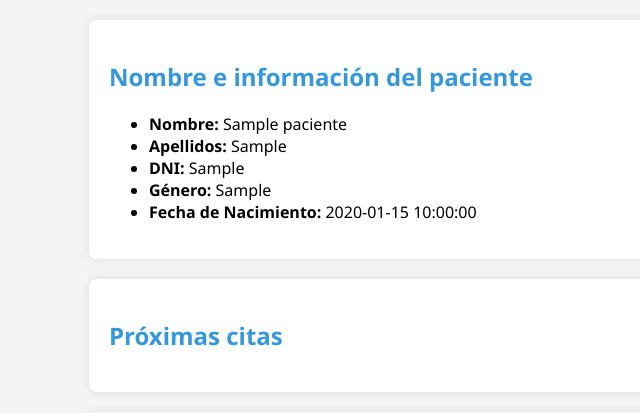
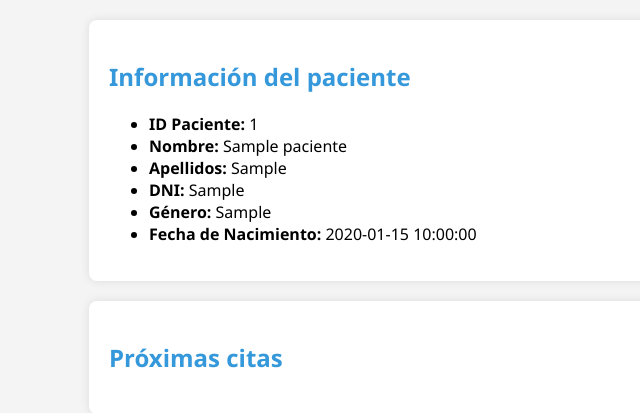
Before and after one commit to rodrigopozodev/Ambulatorio, a PHP site: page / in a window 1280 px wide. Shown: the part 126-539 px from the top of the page, without its empty margins (131-771 px from the left). Run offline with PHP 8.4, Linux system fonts and the light colour scheme; tables that the repository leaves empty or names only in its code hold one stand-in row (values such as "Sample post").

Commit message:
a tomar por culo la mierda

```diff
--- a/pages/paciente/index.php
+++ b/pages/paciente/index.php
@@ -25,6 +25,9 @@ if ($stmt) {
 
     if ($result->num_rows > 0) {
         $row = $result->fetch_assoc();
+
+        // Definir la variable para elegir qué identificador mostrar
+        $mostrar_id = "id_paciente"; // Puedes cambiar a "id_medicos_asignados" según sea necesario
 ?>
 
 <!DOCTYPE html>
@@ -44,13 +47,23 @@ if ($stmt) {
   <section id="informacion-paciente">
     <?php
     if (!empty($row)) {
-      echo "<h2>Nombre e información del paciente</h2>";
+      echo "<h2>Información del paciente</h2>";
       echo "<ul>";
+
+      // Mostrar el identificador elegido
+      if ($mostrar_id == "id_paciente") {
+        echo "<li><strong>ID Paciente:</strong> {$row['id_paciente']}</li>";
+      } elseif ($mostrar_id == "id_medicos_asignados") {
+        echo "<li><strong>Médicos Asignados:</strong> {$row['id_medicos_asignados']}</li>";
+      }
+
+      // Mostrar otras claves
       echo "<li><strong>Nombre:</strong> {$row['nombre']}</li>";
       echo "<li><strong>Apellidos:</strong> {$row['apellidos']}</li>";
       echo "<li><strong>DNI:</strong> {$row['dni']}</li>";
       echo "<li><strong>Género:</strong> {$row['genero']}</li>";
       echo "<li><strong>Fecha de Nacimiento:</strong> {$row['fecha_nac']}</li>";
+
       echo "</ul>";
     } else {
       echo "No se encontró información del paciente.";
@@ -92,7 +105,6 @@ if ($stmt) {
 </body>
 </html>
 
-
 <?php
     } else {
         echo "No se encontró información del paciente.";
```
Also changed, not shown: pages/paciente/php/procesar_cita.php (deleted, +0 -20 lines), pages/paciente/php/consulta_pacientes.php (added).
